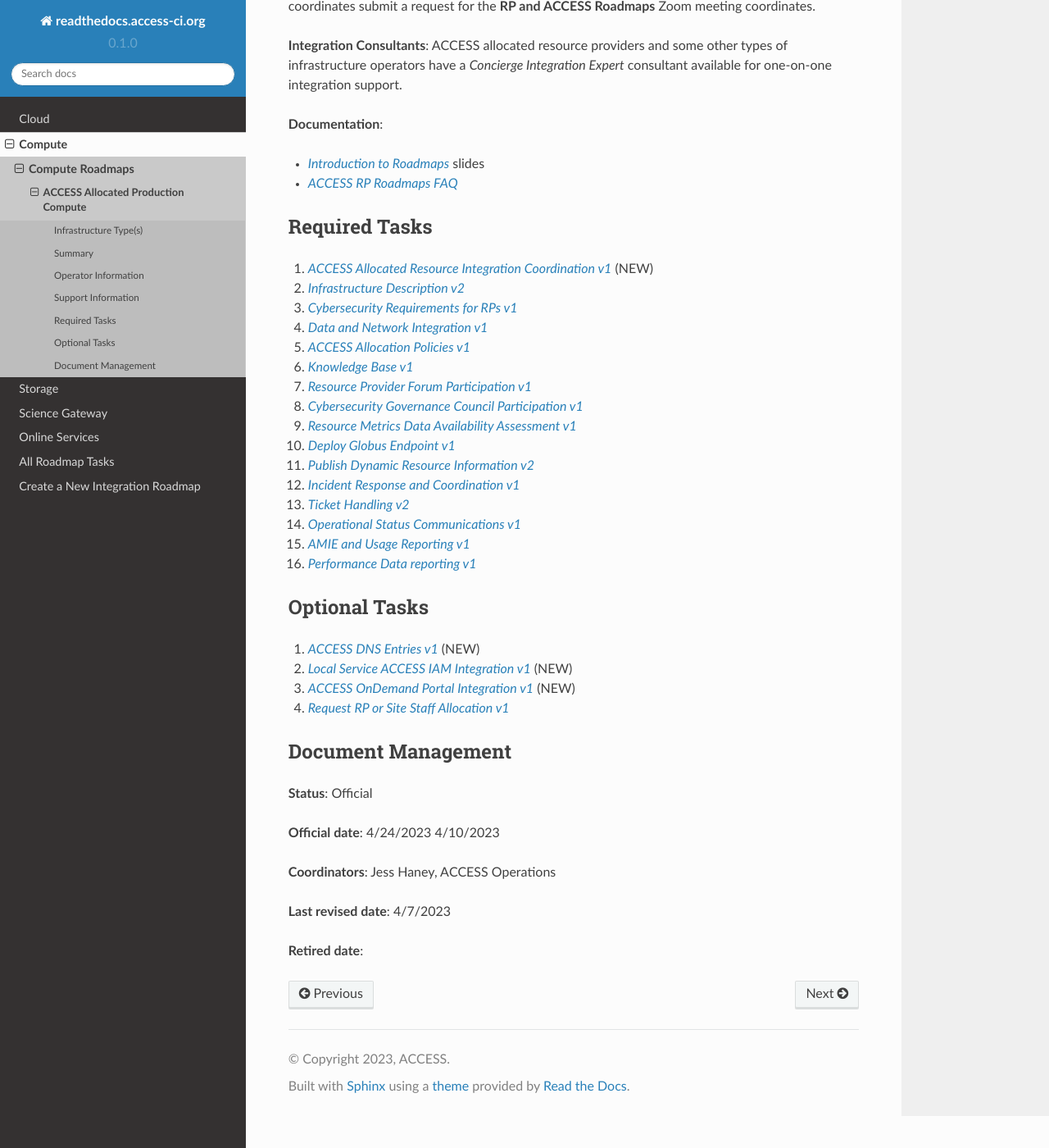
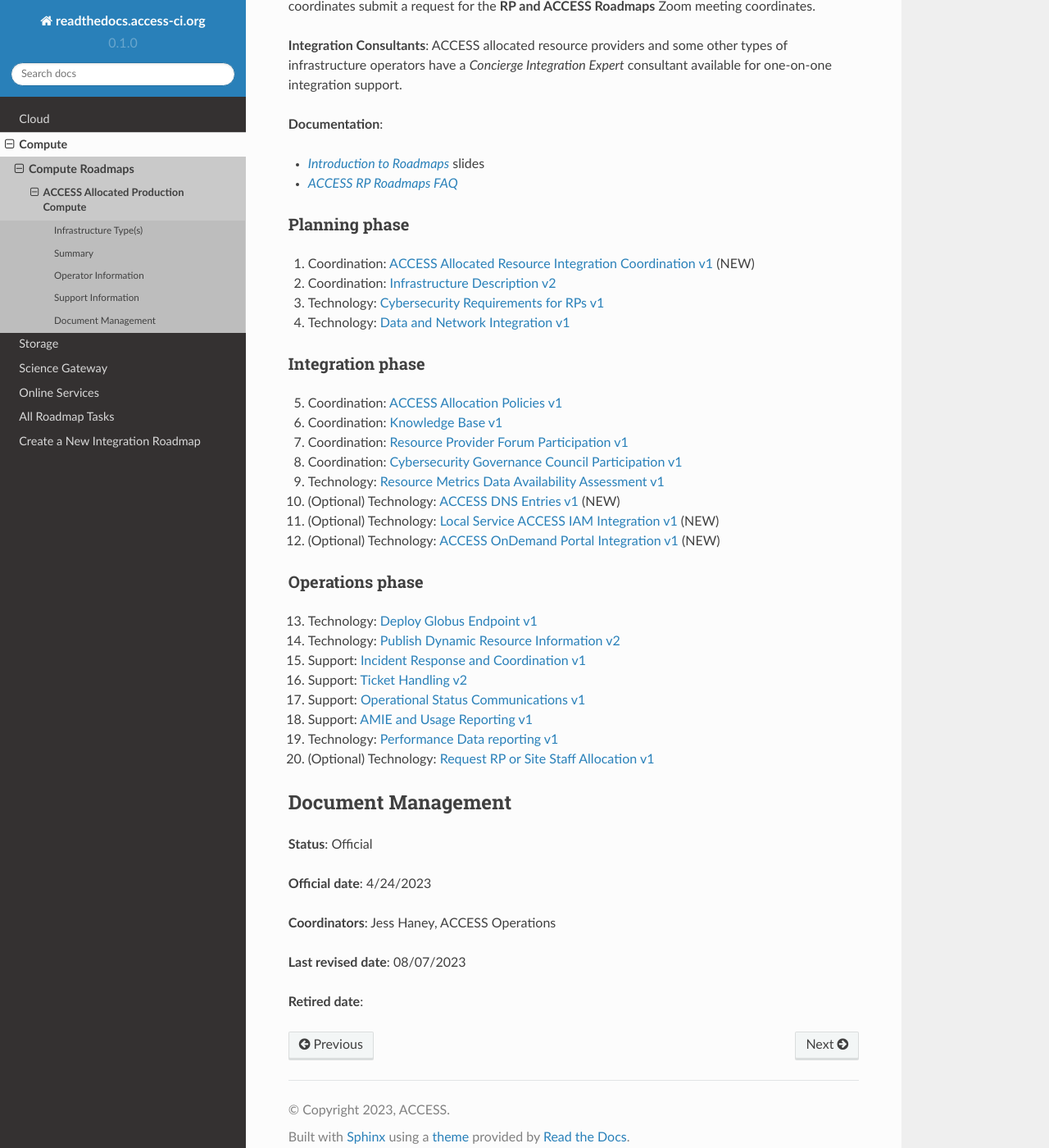
Before and after one commit to esiegmann/Integration_Roadmaps, a Sphinx documentation site: the page built from docs/source/compute/ACCESS_Allocated_Production_Compute_-_Integration_Roadmap_Description.md, in a window 1280 px wide and 1400 px high, scrolled down 1540 px. Shown: the whole window at 82% size. Built offline with Sphinx 7.4.7 and the Read the Docs theme 2.0.0, drawn with Linux system fonts in a browser that asks for light colours.

Commit message:
separate tasks by phase, not by required vs optional (#61)
separate tasks by phase, not by required vs optional to match template in GitHub Projects

```diff
--- a/docs/source/compute/ACCESS_Allocated_Production_Compute_-_Integration_Roadmap_Description.md
+++ b/docs/source/compute/ACCESS_Allocated_Production_Compute_-_Integration_Roadmap_Description.md
@@ -40,58 +40,60 @@
 
 - [*ACCESS RP Roadmaps FAQ*](https://docs.google.com/document/d/1VwYROB7sh4X_Tqvi_4XIkYD-jffBS4UykS6gEJesuQE/)
 
-## Required Tasks
+### Planning phase
 
-1.  [*ACCESS Allocated Resource Integration Coordination v1*](../tasks/ACCESS_Allocated_Resource_Integration_Coordination_v1.md) (NEW)
+1. Coordination: [ACCESS Allocated Resource Integration Coordination v1](https://readthedocs.access-ci.org/projects/integration-roadmaps/en/latest/tasks/ACCESS_Allocated_Resource_Integration_Coordination_v1.html) (NEW)
 
-2.  [*Infrastructure Description v2*](../tasks/Infrastructure_Description_v2.md)
+2. Coordination: [Infrastructure Description v2](https://readthedocs.access-ci.org/projects/integration-roadmaps/en/latest/tasks/Infrastructure_Description_v2.html)
 
-3.  [*Cybersecurity Requirements for RPs v1*](../tasks/Cybersecurity_Requirements_for_RPs_v1.md)
+3. Technology: [Cybersecurity Requirements for RPs v1](https://readthedocs.access-ci.org/projects/integration-roadmaps/en/latest/tasks/Cybersecurity_Requirements_for_RPs_v1.html)
 
-4.  [*Data and Network Integration v1*](../tasks/Data_and_Network_Integration.md)
+4. Technology: [Data and Network Integration v1](https://readthedocs.access-ci.org/projects/integration-roadmaps/en/latest/tasks/Data_and_Network_Integration.html)
 
-5.  [*ACCESS Allocation Policies v1*](../tasks/ACCESS_Allocation_Policies_v1.md)
+### Integration phase
 
-6.  [*Knowledge Base v1*](../tasks/Knowledge_Base_v1.md)
+5. Coordination: [ACCESS Allocation Policies v1](https://readthedocs.access-ci.org/projects/integration-roadmaps/en/latest/tasks/ACCESS_Allocation_Policies_v1.html)
 
-7.  [*Resource Provider Forum Participation v1*](../tasks/Resource_Provider_Forum_Participation_v1.md)
+6. Coordination: [Knowledge Base v1](https://readthedocs.access-ci.org/projects/integration-roadmaps/en/latest/tasks/Knowledge_Base_v1.html)
 
-8.  [*Cybersecurity Governance Council Participation v1*](../tasks/Cybersecurity_Governance_Council_Participation_v1.md)
+7. Coordination: [Resource Provider Forum Participation v1](https://readthedocs.access-ci.org/projects/integration-roadmaps/en/latest/tasks/Resource_Provider_Forum_Participation_v1.html)
 
-9.  [*Resource Metrics Data Availability Assessment v1*](../tasks/Resource_Metrics_Data_Availability_Assessment_v1.md)
+8. Coordination: [Cybersecurity Governance Council Participation v1](https://readthedocs.access-ci.org/projects/integration-roadmaps/en/latest/tasks/Cybersecurity_Governance_Council_Participation_v1.html)
 
-10. [*Deploy Globus Endpoint v1*](../tasks/Deploy_Globus_Endpoint_v1.md)
+9. Technology: [Resource Metrics Data Availability Assessment v1](https://readthedocs.access-ci.org/projects/integration-roadmaps/en/latest/tasks/Resource_Metrics_Data_Availability_Assessment_v1.html)
 
-11. [*Publish Dynamic Resource Information v2*](../tasks/Publish_Dynamic_Resource_Information_v2.md)
+10. (Optional) Technology: [ACCESS DNS Entries v1](https://readthedocs.access-ci.org/projects/integration-roadmaps/en/latest/tasks/ACCESS_DNS_Records_v1.html) (NEW)
 
-12. [*Incident Response and Coordination v1*](../tasks/Incident_Response_and_Coordination_v1.md)
+11. (Optional) Technology: [Local Service ACCESS IAM Integration v1](https://readthedocs.access-ci.org/projects/integration-roadmaps/en/latest/tasks/Local_Services_ACCESS_IAM_Integration_v1.html) (NEW)
 
-13. [*Ticket Handling v2*](../tasks/Ticket_Handling_v2.md)
+12. (Optional) Technology: [ACCESS OnDemand Portal Integration v1](https://readthedocs.access-ci.org/projects/integration-roadmaps/en/latest/tasks/ACCESS_OnDemand_Portal_Integration_v1.html) (NEW)
 
-14. [*Operational Status Communications v1*](../tasks/Operational_Status_Communications_v1.md)
+### Operations phase
 
-15. [*AMIE and Usage Reporting v1*](../tasks/AMIE_and_Usage_Reporting_v1.md)
+13. Technology: [Deploy Globus Endpoint v1](https://readthedocs.access-ci.org/projects/integration-roadmaps/en/latest/tasks/Deploy_Globus_Endpoint_v1.html)
 
-16. [*Performance Data reporting v1*](../tasks/Performance_Data_Reporting_v1.md)
+14. Technology: [Publish Dynamic Resource Information v2](https://readthedocs.access-ci.org/projects/integration-roadmaps/en/latest/tasks/Publish_Dynamic_Resource_Information_v2.html)
 
-## Optional Tasks
+15. Support: [Incident Response and Coordination v1](https://readthedocs.access-ci.org/projects/integration-roadmaps/en/latest/tasks/Incident_Response_and_Coordination_v1.html)
 
-1.  [*ACCESS DNS Entries v1*](../tasks/ACCESS_DNS_Records_v1.md) (NEW)
+16. Support: [Ticket Handling v2](https://readthedocs.access-ci.org/projects/integration-roadmaps/en/latest/tasks/Ticket_Handling_v2.html)
 
-2.  [*Local Service ACCESS IAM Integration v1*](../tasks/Local_Services_ACCESS_IAM_Integration_v1.md) (NEW)
+17. Support: [Operational Status Communications v1](https://readthedocs.access-ci.org/projects/integration-roadmaps/en/latest/tasks/Operational_Status_Communications_v1.html)
 
-3.  [*ACCESS OnDemand Portal Integration v1*](../tasks/ACCESS_OnDemand_Portal_Integration_v1.md) (NEW)
+18. Support: [AMIE and Usage Reporting v1](https://readthedocs.access-ci.org/projects/integration-roadmaps/en/latest/tasks/AMIE_and_Usage_Reporting_v1.html)
 
-4.  [*Request RP or Site Staff Allocation v1*](../tasks/Request_RP_or_Site_Staff_Allocation_v1.md)
+19. Technology: [Performance Data reporting v1](https://readthedocs.access-ci.org/projects/integration-roadmaps/en/latest/tasks/Performance_Data_Reporting_v1.html)
+
+20. (Optional) Technology: [Request RP or Site Staff Allocation v1](https://readthedocs.access-ci.org/projects/integration-roadmaps/en/latest/tasks/Request_RP_or_Site_Staff_Allocation_v1.html)
 
 ## Document Management
 
 **Status**: Official
 
-**Official date**: 4/24/2023 4/10/2023
+**Official date**: 4/24/2023
 
 **Coordinators**: Jess Haney, ACCESS Operations
 
-**Last revised date**: 4/7/2023
+**Last revised date**: 08/07/2023
 
 **Retired date**:
```
Also changed, not shown: other parts of docs/source/compute/ACCESS_Allocated_Production_Compute_-_Integration_Roadmap_Description.md (+1 -1 lines).
